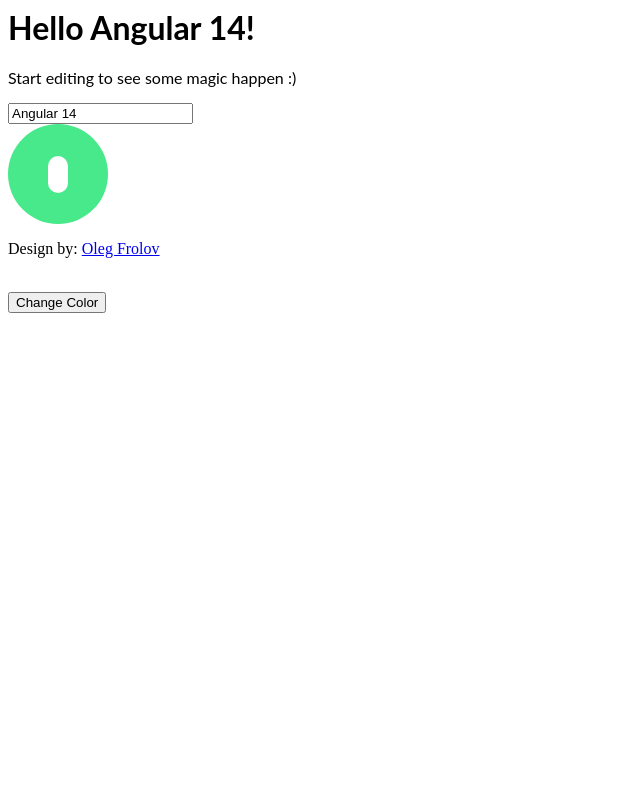
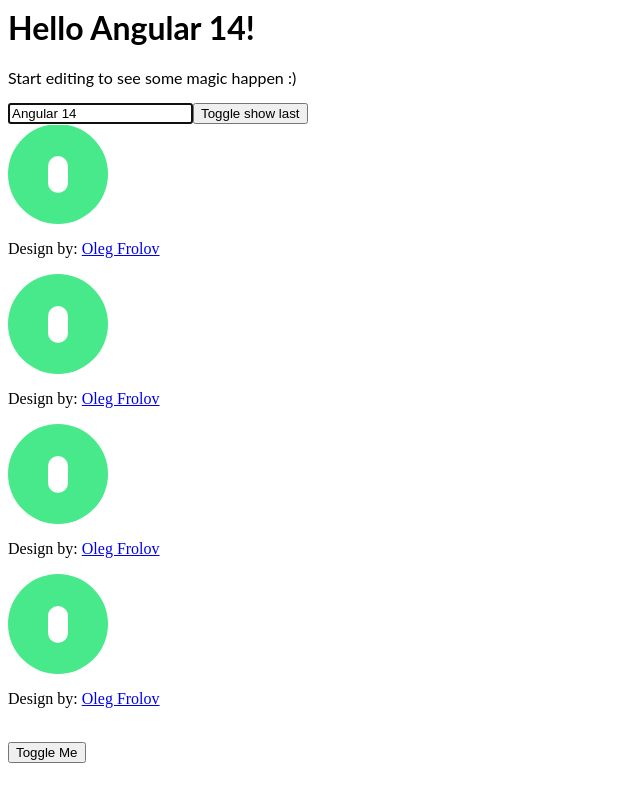
Before and after one commit to HaiLe81/Angular, an Angular app: page / in a window 1280 px wide. Shown: the whole page, without its empty margins (0-640 px from the left). Built offline with nearby package versions, Linux system fonts and the light colour scheme.

Commit message:
2 files modified

```diff
--- a/src/app/app.component.html
+++ b/src/app/app.component.html
@@ -1,10 +1,18 @@
 <hello name="{{ name }}"></hello>
 <p>
-  Start editing to see some magic happen :)
+	Start editing to see some magic happen :)
 </p>
 
-<input type="text" [(ngModel)]="name">
+<input #nameInput type="text" [(ngModel)]="name">
+<button (click)="showlast = !showlast">Toggle show last</button>
 <!-- toggleComp la instance cua ToggleComponent -->
-<toggle #toggleComp [(checked)]="isChecked"></toggle>
+<toggle [(checked)]="isChecked"></toggle>
+<toggle [(checked)]="isChecked"></toggle>
+<toggle [(checked)]="isChecked"></toggle>
+<ng-container *ngIf="showlast">
+	<toggle [(checked)]="isChecked"></toggle>
+</ng-container>
 <br>
-<button (click)="toggleComp.toggle()">Change Color</button>
+<button #toggleBtn>Toggle Me</button>
+<br>
+<!-- <button (click)="toggleComp.toggle()">Change Color</button> -->
--- a/src/app/app.component.ts
+++ b/src/app/app.component.ts
@@ -1,4 +1,5 @@
-import { Component, VERSION } from '@angular/core';
+import { Component, VERSION, ViewChild, ElementRef, QueryList, ViewChildren } from '@angular/core';
+import { ToggleComponent } from './toggle/toggle.component';
 
 @Component({
   selector: 'my-app',
@@ -6,6 +7,19 @@
   styleUrls: [ './app.component.css' ]
 })
 export class AppComponent  {
+  @ViewChildren(ToggleComponent) toggleComps: QueryList<ToggleComponent>;
+  // @ViewChild('toggleComp', {static: true}) toggleComp: ToggleComponent;
+  @ViewChild('toggleBtn', {static: true}) toggleBtn: ElementRef<HTMLButtonElement>;
+  @ViewChild('nameInput', {static: true}) nameInput: ElementRef<HTMLInputElement>;
+
   name = 'Angular ' + VERSION.major;
   isChecked = true;
+  showlast = true;
+  ngOnInit(){
+    this.nameInput.nativeElement.focus();
+    console.log('init', this.nameInput);
+  }
+  ngAfterViewInit(){
+    this.toggleComps.changes.subscribe(console.log);
+  }
 }
```
